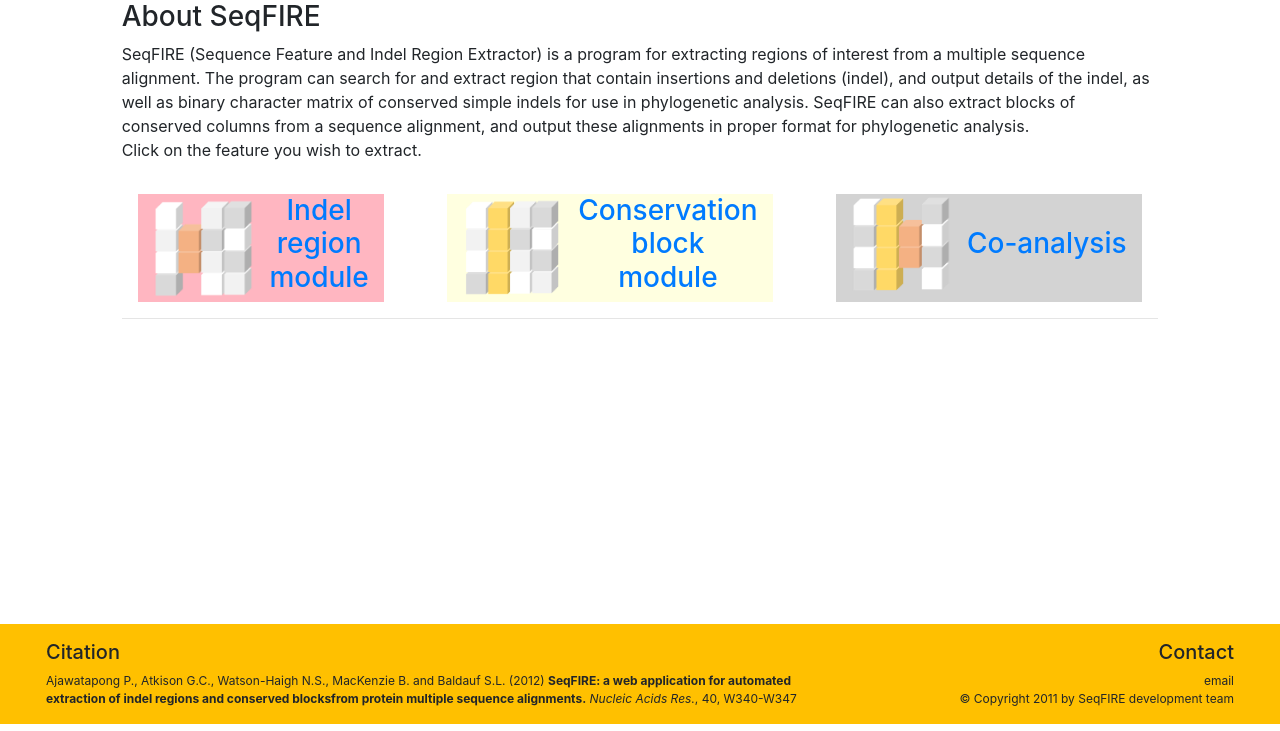
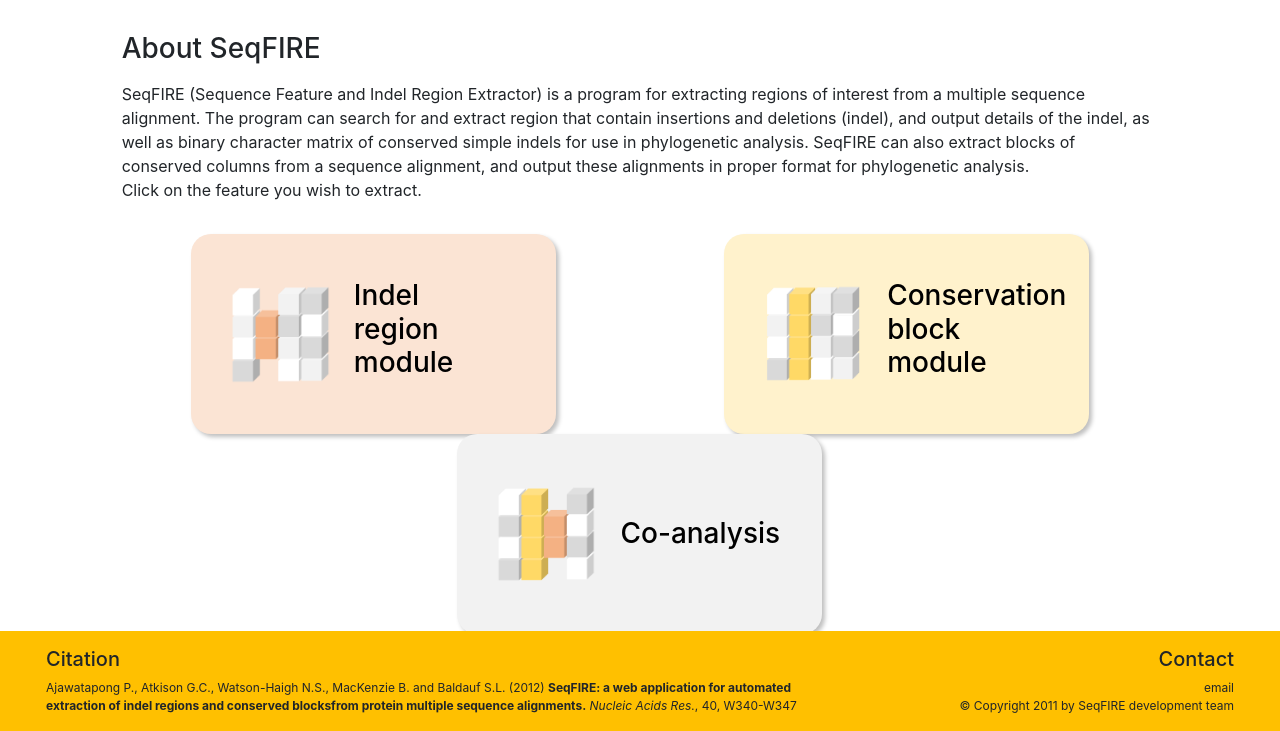
Before and after one commit to ntnkob/seqFIre2021, a Flask app: page / in a window 1280 px wide. Shown: the part 76-807 px from the top of the page. Run offline with Flask 2, Linux system fonts and the light colour scheme; some libraries are stand-ins or nearby versions.

Commit message:
index html edit stylesheet

```diff
--- a/app/templates/index.html
+++ b/app/templates/index.html
@@ -4,16 +4,31 @@
 {{ super () }}
 <style>
     .indelModule{
-        background-color: lightpink;
-        text-align: center;
+        width: 365px;
+        height: 200px;
+        background: #FBE4D4;
+        box-shadow: 3px 3px 4px rgba(0, 0, 0, 0.25);
+        border-radius: 20px;
+        align-items: center;
+        display: flex;
     }
     .conservedBlockModule{
-        background-color: lightyellow;
-        text-align: center;
+        width: 365px;
+        height: 200px;
+        background: #FFF2CC;
+        box-shadow: 3px 3px 4px rgba(0, 0, 0, 0.25);
+        border-radius: 20px;
+        align-items: center;
+        display: flex;
     }
     .coAnalysisModule{
-        background-color: lightgrey;
-        text-align: center;
+        width: 365px;
+        height: 200px;
+        background: #F2F2F2;
+        box-shadow: 3px 3px 4px rgba(0, 0, 0, 0.25);
+        border-radius: 20px;
+        align-items: center;
+        display: flex;
     }
 </style>
 {% endblock %}
@@ -21,8 +36,8 @@
 {% block content %}
 <div class='row justify-content-center'>
     <div class='col'>
-        <h3>About SeqFIRE</h3>
-        <p>SeqFIRE (Sequence Feature and Indel Region Extractor) is a program for extracting regions of interest from a multiple sequence alignment.
+        <h3 style="margin-top: 2rem;">About SeqFIRE</h3>
+        <p style="margin-top: 1rem;">SeqFIRE (Sequence Feature and Indel Region Extractor) is a program for extracting regions of interest from a multiple sequence alignment.
             The program can search for and extract region that contain insertions and deletions (indel), and output details of the indel, as well as binary character matrix of
             conserved simple indels for use in phylogenetic analysis. SeqFIRE can also extract blocks of conserved columns from a sequence alignment, and output
             these alignments in proper format for phylogenetic analysis.<br>
@@ -34,10 +49,10 @@
 <div class="row justify-content-around">
     <div class="col-auto indelModule">
         <a href="{{ url_for('seq_submit', analysis_mode = 1, co_analysis = 0) }}">
-            <div class='media text-center'>
-                <img src="static/logo-indel.png" width='100' height='100' class='align-self-center mr-3 text-center' alt='indelpic'>
+            <div class='media'>
+                <img src="static/logo-indel.png" width='100' height='100' class='align-self-center ml-4 mr-4' alt='indelpic'>
                 <div class='media-body'>
-                    <h3 class='mt-0'>Indel<br>region<br>module</h3>
+                    <h3 class='mt-0' style="color:black;">Indel<br>region<br>module</h3>
                 </div>
             </div>
         </a>
@@ -45,9 +60,9 @@
     <div class="col-auto conservedBlockModule">
         <a href="{{ url_for('seq_submit', analysis_mode = 1, co_analysis = 0) }}">
             <div class='media'>
-                <img src="static/logo-conserved.png" width='100' height='100' class='align-self-center mr-3' alt='conservedpic'>
+                <img src="static/logo-conserved.png" width='100' height='100' class='align-self-center ml-4 mr-4' alt='conservedpic'>
                 <div class='media-body'>
-                    <h3 class='mt-0'>Conservation<br>block<br>module</h3>
+                    <h3 class='mt-0' style="color:black;">Conservation<br>block<br>module</h3>
                 </div>
             </div>
         </a>
@@ -55,9 +70,9 @@
     <div class="col-auto coAnalysisModule">
         <a href="{{ url_for('seq_submit', analysis_mode = 1, co_analysis = 0) }}">
             <div class='media'>
-                <img src="static/logo-co.png" width='100' height='100' class='align-self-center mr-3' alt='copic'>
+                <img src="static/logo-co.png" width='100' height='100' class='align-self-center ml-4 mr-4' alt='copic'>
                 <div class='media-body'>
-                    <h3 class='mt-0'><br>Co-analysis<br></h3>
+                    <h3 class='mt-0' style="color:black;"><br>Co-analysis<br></h3>
                 </div>
             </div>
         </a>
```
